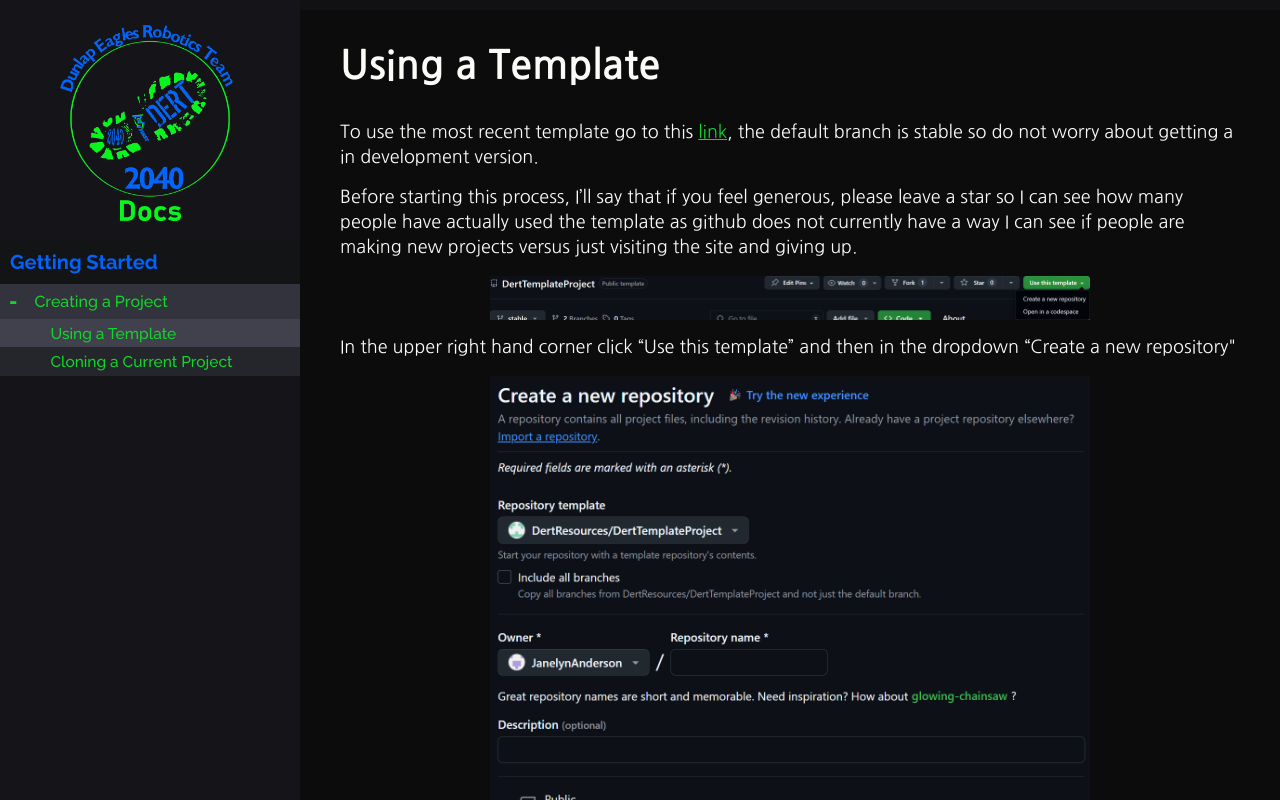
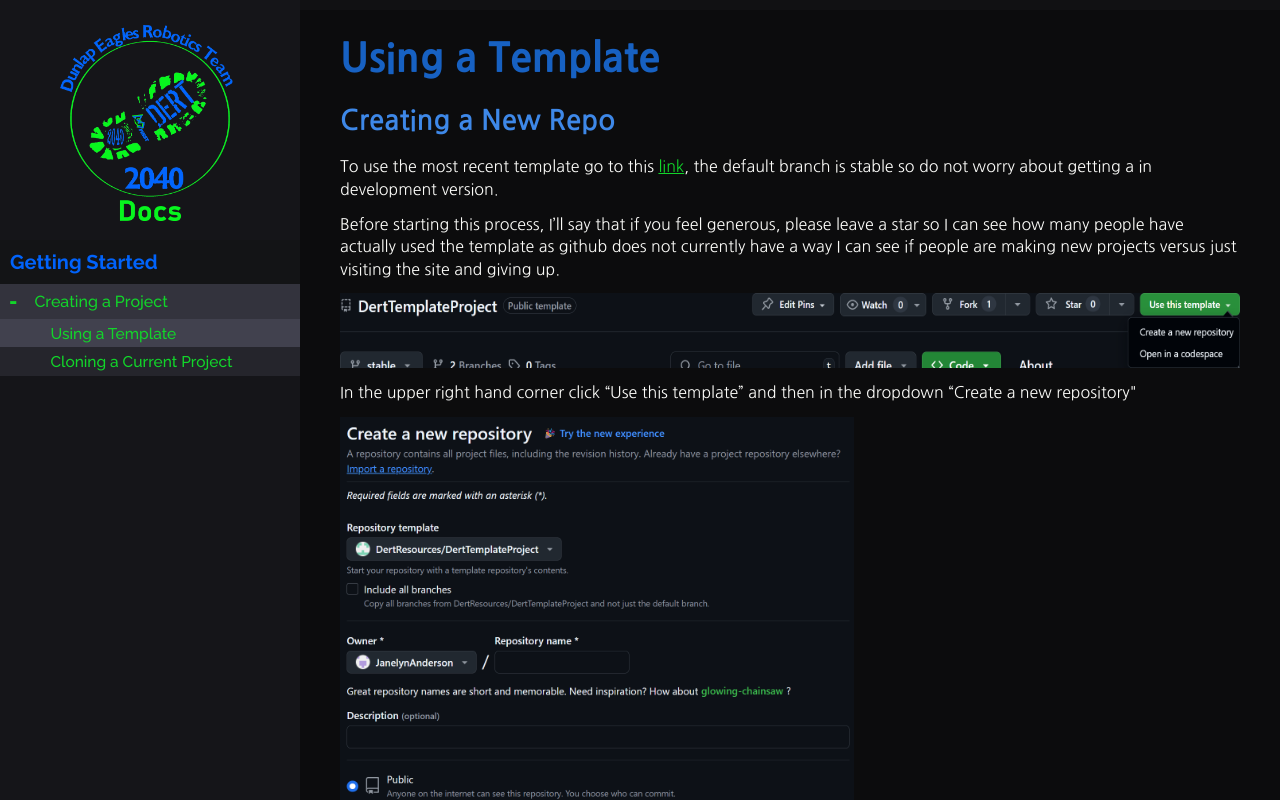
Before and after one commit to DertResources/DertDocs, a plain HTML site: page docs/pages/using-a-template.html in a window 1280 px wide. Drawn offline with Linux system fonts and the light colour scheme.

Commit message:
Commit day of confrence

```diff
--- a/docs/css/web.css
+++ b/docs/css/web.css
@@ -15,6 +15,9 @@
 				--l2-element-current-and-hover-background: #41414e;
 				/* content */
 				--content-text-color: #fbfbf8;
+				--content-h1-color: #1761c2;
+				--content-h2-color: #3e88e8;
+				--content-h3-color: #69a4f1;
 }
 
 ul {
@@ -113,7 +116,7 @@ a {
 .dd-main {
 				grid-area: main-page;
 				background-color: var(--main-content-background);
-				padding: 0px 40px 0px 40px;
+				padding: 20px 40px 100px 40px;
 				box-sizing: border-box;
 				min-width: inherit;
 				font-family: "Nanum Gothic", sans-serif;
@@ -265,11 +268,7 @@ a {
 }
 
 .mc-img {
-				max-width: 100%;
-				height: auto;
-				display: block;
-				box-sizing: border-box;
-				padding: 0px 150px 0px 150px;
+
 }
 
 .reference-external {
@@ -279,8 +278,26 @@ a {
 
 .dd-main > h1 {
 				font-family: "Nanum Gothic", sans-serif;
-				font-weight: 700;
+				font-weight: 800;
 				font-size: 40px;
+				color: var(--content-h1-color);
+				margin: 0 0 15px 0;
+}
+
+section > h2 {
+				font-family: "Nanum Gothic", sans-serif;
+				font-weight: 600;
+				font-size: 28px;
+				color: var(--content-h2-color);
+				margin: 0 0 15px 0;
+}
+
+section > h3 {
+				font-family: "Raleway", sans-serif;
+				font-weight: 600;
+				font-size: 24px;
+				color: var(--content-h3-color);
+				margin: 0 0 15px 0;
 }
 
 .mc-ul {
@@ -296,6 +313,25 @@ a {
 				display: revert;
 }
 
-.dd-main > p {
-				margin: 15px 0 15px 0;
+section > p {
+				margin: 0 0 13px 0;
+				font-size: 16px;
 }
+
+picture > img {
+				margin: 0 0 13px 0;
+				box-sizing: border-box;
+				max-width: 100%;
+				display: block;
+}
+
+section {
+				margin: 0 0 30px 0;
+}
+
+
+/*
+   * Images to a constant width
+   * fonts that arn't shit
+   * possible borders arround images
+*/
--- a/docs/pages/using-a-template.html
+++ b/docs/pages/using-a-template.html
@@ -47,6 +47,8 @@
 								<header class="dd-header"></header>
 								<main class="dd-main">
 												<h1> Using a Template </h1>
+												<section id="creating-a-new-repo">
+																<h2> Creating a New Repo</h2>
 																<p>
 																				To use the most recent template go to this <a class="reference-external" href="https://github.com/DertResources/DertTemplateProject" target="_blank">link</a>,
 																				the default branch is stable so do not worry about getting a in development version.
@@ -57,32 +59,50 @@
 																				not currently have a way I can see if people are making new projects versus just
 																				visiting the site and giving up.
 																</p>
-												<img class="mc-img" src="https://raw.githubusercontent.com/DertResources/DertDocs/refs/heads/main/docs/images/UseThisTemplate.png" alt="Alternate Text" />
+																<picture>
+																				<img style="height: 75px" src="https://raw.githubusercontent.com/DertResources/DertDocs/refs/heads/main/docs/images/UseThisTemplate.png" alt="Alternate Text" />
+																</picture>
 																<p>
 																				In the upper right hand corner click “Use this template” and then in the dropdown
 																				“Create a new repository"
 																</p>
-												<img class="mc-img" src="https://raw.githubusercontent.com/DertResources/DertDocs/refs/heads/main/docs/images/NewTemplateRepo.png" alt="Alternate Text" />
+																<picture>
+																				<img style="height: 500px" src="https://raw.githubusercontent.com/DertResources/DertDocs/refs/heads/main/docs/images/NewTemplateRepo.png" alt="Alternate Text" />
+																</picture>
+
 																<p>
 																				On the next page leave the checkmark for “Include all branches” unchecked.
 																				Fill in your repository name and make sure the owner is correct
 																				(weather it be you or your organization) along with picking your privacy setting
 																				Click “Create repository”
+																	</p>
+												</section>
+												<section id="renaming-main-branch">
+																<h2> Renaming your branch </h2>
+																<p>
 																				In your new Repo, the only branch will be named “stable.” To fix this we can rename the branch
 																</p>
-												<img class="mc-img" src="https://raw.githubusercontent.com/DertResources/DertDocs/refs/heads/main/docs/images/BranchButton.png" alt="Alternate Text" />
+																<picture>
+																				<img style="height: 150px" src="https://raw.githubusercontent.com/DertResources/DertDocs/refs/heads/main/docs/images/BranchButton.png" alt="Alternate Text" />
+																</picture>
 																<p>
 																				Click the “Branch” button second from the left
 																</p>
-												<img class="mc-img" src="https://raw.githubusercontent.com/DertResources/DertDocs/refs/heads/main/docs/images/BranchRenameLine.png" alt="Alternate Text" />
+																<picture>
+																<img style="height: 60px" src="https://raw.githubusercontent.com/DertResources/DertDocs/refs/heads/main/docs/images/BranchRenameLine.png" alt="Alternate Text" />
+																</picture>
 																<p>
 																				Click the 3 dots on the right hand side and pick “Rename branch”
 																</p>
-												<img class="mc-img" src="https://raw.githubusercontent.com/DertResources/DertDocs/refs/heads/main/docs/images/BranchRenamePopup.png" alt="Alternate Text" />
+																<picture>
+																				<img style="height: 300px" src="https://raw.githubusercontent.com/DertResources/DertDocs/refs/heads/main/docs/images/BranchRenamePopup.png" alt="Alternate Text" />
+																</picture>
 																<p>
 																				Enter the name ‘main’ in the text box and click “Rename branch”
-																You are now ready to get started with your new playground!<br><br><br>
+																				You are now ready to get started with your new playground!
 																</p>
+												</section>
+
 								</main>
 								<footer class="dd-footer">Contact us at <a href="mailto:admin@dert2040.com">admin@dert2040.com</a> </footer>
 				</div>
```
Also changed, not shown: docs/index.html (+1 -0 lines). Lines whose indentation alone changed are shown as unchanged.
